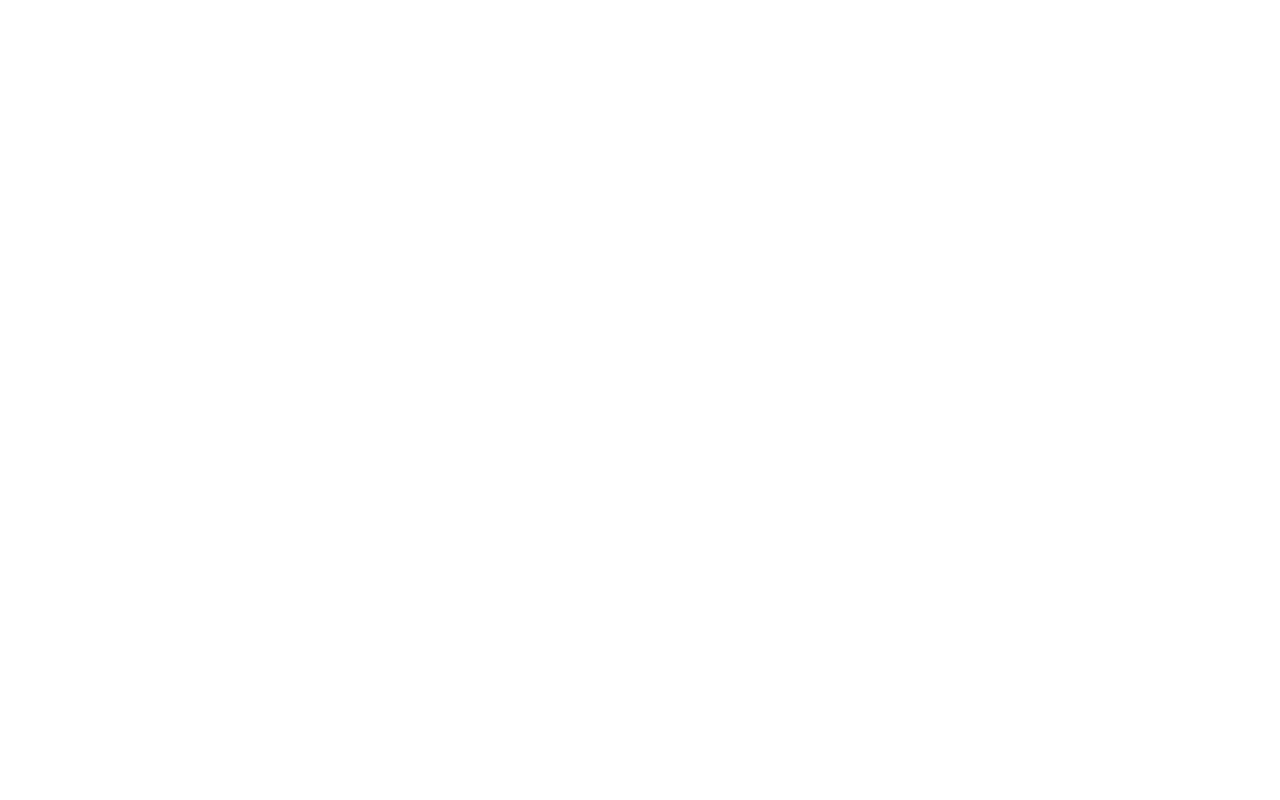
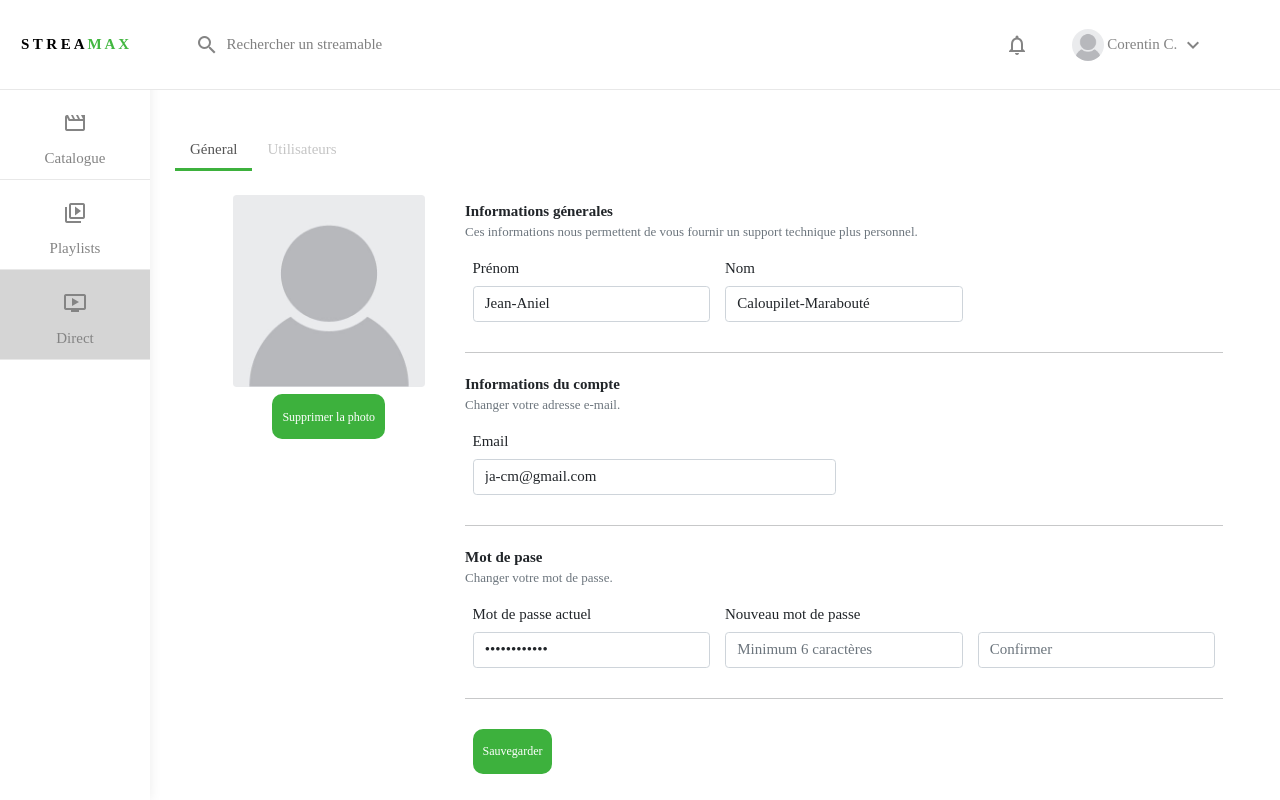
Before and after one commit to corentinmagique/Streamax, a plain HTML site: page pages/user.html in a window 1280 px wide. Drawn offline with Linux system fonts and the light colour scheme.

Commit message:
user setting

```diff
--- a/assets/css/main.sass
+++ b/assets/css/main.sass
@@ -414,7 +414,12 @@ main
         a, .title
             color: $main-color
 
-
+.settings
+    padding: 25px
+.guineguine-text
+    font-size: 13px
+::placeholder
+    color: gray
 .categoryPill
     line-height: 1;
     margin: 0px 7px 5px 0px;
@@ -446,3 +451,75 @@ main
 /* Handle on hover */
 ::-webkit-scrollbar-thumb:hover
     background: $unactive-textcolor;
+
+/* Dropdown */
+
+.dropdown
+  display: inline-block
+  position: relative
+.dd-button
+  display: inline-block
+  border-radius: 4px
+  padding: 10px 30px 10px 20px
+  background-color: #ffffff
+  cursor: pointer
+  white-space: nowrap
+.dd-input
+  display: none
+.dd-menu
+  position: absolute
+  top: 100%
+  border-radius: 4px
+  padding: 0
+  margin: 30px 0 0 0
+  box-shadow: 0 0 6px 0 rgba(0,0,0,0.1)
+  background-color: #ffffff
+  list-style-type: none
+.dd-input + .dd-menu
+  display: none
+.dd-input:checked + .dd-menu
+  display: block
+.dd-menu li
+  padding: 10px 20px
+  cursor: pointer
+  white-space: nowrap
+  a
+    font-size: 14px
+    display: flex
+    justify-content: space-between
+    align-items: center
+
+.dd-menu li:hover
+  background-color: #f6f6f6
+
+.dd-menu li.divider
+  padding: 0
+  border-bottom: 1px solid #cccccc
+
+
+.nav-tabs
+    border-bottom: none
+
+.nav-tabs .nav-link
+    color: #c5c5c5
+    outline: none
+    border-bottom: 3px solid
+    border-bottom-color: white
+    transition: none
+    border-top: none
+    border-left: none
+    border-right: none
+
+.tab-content
+    padding: 25px
+
+.nav-tabs .nav-link.active
+    color: #555555
+    border-bottom-color: $main-color
+.nav-tabs .nav-link:hover
+    color: #555555
+
+hr
+    border-color: rgba(0,0,0, 0.09);
+    margin-bottom: 1.5rem;
+    margin-top: 1.5rem;
--- /dev/null
+++ b/pages/programmation.html
@@ -0,0 +1,114 @@
+<!--
+    @author NIXIA
+    @email contact@nixia.fr
+    @create date 2022-04-15 20:23:06
+    @modify date 2022-04-15 20:23:06
+    @desc Streamax
+-->
+
+<!DOCTYPE html>
+<html>
+    <head>
+        <meta charset="utf-8">
+        <meta http-equiv="content-type" content="text/html; charset=UTF-8">
+        <title>Streamax - Nixia IT</title>
+        <meta http-equiv="X-UA-Compatible" content="IE=edge">
+        <meta name="description" content="Streamax">
+        <meta name="viewport" content="width=device-width, initial-scale=1">
+        <meta name="author" content="Nixia">
+
+        <!-- APP FAVICON -->
+        <link rel="shortcut icon" href="">
+
+        <!-- BOOTSTRAP CSS -->
+        <link href="../assets/css/lib/bootstrap.min.css" rel="stylesheet" type="text/css">
+        <link href="https://fonts.googleapis.com/css?family=Material+Icons|Material+Icons+Outlined" rel="stylesheet">
+
+        <!-- MAIN CSS -->
+        <link href="../assets/css/main.css" rel="stylesheet" type="text/css">
+    </head>
+
+    <body>
+
+        <header class="d-flex flex-row justify-content-between align-items-center">
+            <a class="mobileLogo ms-3" href="../index.html">
+                <span class="fw-bold text-black text-center">S T R E A <span class="fw-bolder" style="color:#42b740;">M A X</span></span>
+            </a>
+            <div class="searchbarWrapper flex-row align-items-center ms-lg-5 ms-md-3">
+                <span class="material-icons-outlined">search</span>
+                <input class="ms-lg-2 ms-md-1" type="text" placeholder="Rechercher un streamable" aria-label="search">
+            </div>
+
+            <div class="actionWrapper flex-row align-items-center me-lg-5 me-md-3">
+                <a class="notificationWrapper d-flex flex-row align-items-center me-lg-4 me-md-2">
+                    <span class="material-icons-outlined">notifications</span>
+                </a>
+
+                <label class="dropdown">
+
+                    <div class="dd-button">
+                        <div class="userWrapper d-flex flex-row align-items-center">
+                            <img class="userImg rounded-circle me-1" src="../assets/media/img/placeholder/temp_user.jpg" alt="user picture">
+                            <span class="userName me-1">Corentin C.</span>
+                            <span class="material-icons-outlined">expand_more</span>
+                        </div>
+                    </div>
+
+                    <input type="checkbox" class="dd-input" id="test">
+
+                    <ul class="dd-menu">
+                        <li><a href="./user.html"><span class="material-icons-outlined">tune</span><span class="mt-1 ms-2">Paramètres</span></a></li>
+                        <li class="divider"></li>
+                        <li><a href="#"><span class="material-icons-outlined">logout</span><span class="mt-1 ms-2">Déconnexion</span></a></li>
+                    </ul>
+
+                  </label>
+            </div>
+
+            <a class="menuBtn me-3" href="#">
+                <span class="material-icons-outlined">menu</span>
+            </a>
+        </header>
+
+        <div id="sidebar">
+            <nav class="w-100 d-flex flex-column align-items-center">
+                <a href="../index.html">
+                    <span class="fw-bold text-black text-center">S T R E A <span class="fw-bolder" style="color:#42b740;">M A X</span></span>
+                </a>
+                <ul>
+
+                    <li class="">
+                        <a href="../index.html">
+                            <span class="material-icons-outlined">movie</span>
+                            Catalogue
+                        </a>
+                    </li>
+
+                    <li>
+                        <a href="./playlists.html">
+                            <span class="material-icons-outlined">video_library</span>
+                            Playlists
+                        </a>
+                    </li>
+
+                    <li class="disabled">
+                        <a href="#" aria-disabled="true">
+                            <span class="material-icons-outlined">ondemand_video</span>
+                            Direct
+                        </a>
+                    </li>
+
+                </ul>
+            </nav>
+        </div>
+
+        <main>
+
+
+        </main>
+
+        <script src="../assets/js/lib/jquery-3.6.0.min.js"></script>
+        <script src="../assets/js/lib/bootstrap.bundle.min.js"></script>
+        <script src="../assets/js/main.js"></script>
+    </body>
+</html>
--- a/pages/user.html
+++ b/pages/user.html
@@ -0,0 +1,209 @@
+<!--
+    @author NIXIA
+    @email contact@nixia.fr
+    @create date 2022-04-15 20:23:06
+    @modify date 2022-04-15 20:23:06
+    @desc Streamax
+-->
+
+<!DOCTYPE html>
+<html>
+    <head>
+        <meta charset="utf-8">
+        <meta http-equiv="content-type" content="text/html; charset=UTF-8">
+        <title>Streamax - Nixia IT</title>
+        <meta http-equiv="X-UA-Compatible" content="IE=edge">
+        <meta name="description" content="Streamax">
+        <meta name="viewport" content="width=device-width, initial-scale=1">
+        <meta name="author" content="Nixia">
+
+        <!-- APP FAVICON -->
+        <link rel="shortcut icon" href="">
+
+        <!-- BOOTSTRAP CSS -->
+        <link href="../assets/css/lib/bootstrap.min.css" rel="stylesheet" type="text/css">
+        <link href="https://fonts.googleapis.com/css?family=Material+Icons|Material+Icons+Outlined" rel="stylesheet">
+
+        <!-- MAIN CSS -->
+        <link href="../assets/css/main.css" rel="stylesheet" type="text/css">
+    </head>
+
+    <body>
+
+        <header class="d-flex flex-row justify-content-between align-items-center">
+            <a class="mobileLogo ms-3" href="../index.html">
+                <span class="fw-bold text-black text-center">S T R E A <span class="fw-bolder" style="color:#42b740;">M A X</span></span>
+            </a>
+            <div class="searchbarWrapper flex-row align-items-center ms-lg-5 ms-md-3">
+                <span class="material-icons-outlined">search</span>
+                <input class="ms-lg-2 ms-md-1" type="text" placeholder="Rechercher un streamable" aria-label="search">
+            </div>
+
+            <div class="actionWrapper flex-row align-items-center me-lg-5 me-md-3">
+                <a class="notificationWrapper d-flex flex-row align-items-center me-lg-4 me-md-2">
+                    <span class="material-icons-outlined">notifications</span>
+                </a>
+
+                <label class="dropdown">
+
+                    <div class="dd-button">
+                        <div class="userWrapper d-flex flex-row align-items-center">
+                            <img class="userImg rounded-circle me-1" src="../assets/media/img/placeholder/temp_user.jpg" alt="user picture">
+                            <span class="userName me-1">Corentin C.</span>
+                            <span class="material-icons-outlined">expand_more</span>
+                        </div>
+                    </div>
+
+                    <input type="checkbox" class="dd-input" id="test">
+
+                    <ul class="dd-menu">
+                        <li><a href="./user.html"><span class="material-icons-outlined">tune</span><span class="mt-1 ms-2">Paramètres</span></a></li>
+                        <li class="divider"></li>
+                        <li><a href="#"><span class="material-icons-outlined">logout</span><span class="mt-1 ms-2">Déconnexion</span></a></li>
+                    </ul>
+
+                  </label>
+            </div>
+
+            <a class="menuBtn me-3" href="#">
+                <span class="material-icons-outlined">menu</span>
+            </a>
+        </header>
+
+        <div id="sidebar">
+            <nav class="w-100 d-flex flex-column align-items-center">
+                <a href="../index.html">
+                    <span class="fw-bold text-black text-center">S T R E A <span class="fw-bolder" style="color:#42b740;">M A X</span></span>
+                </a>
+                <ul>
+
+                    <li class="">
+                        <a href="../index.html">
+                            <span class="material-icons-outlined">movie</span>
+                            Catalogue
+                        </a>
+                    </li>
+
+                    <li>
+                        <a href="./playlists.html">
+                            <span class="material-icons-outlined">video_library</span>
+                            Playlists
+                        </a>
+                    </li>
+
+                    <li class="disabled">
+                        <a href="#" aria-disabled="true">
+                            <span class="material-icons-outlined">ondemand_video</span>
+                            Direct
+                        </a>
+                    </li>
+
+                </ul>
+            </nav>
+        </div>
+
+        <main class="settings">
+            <ul class="nav nav-tabs fs-small mt-3" id="myTab" role="tablist">
+
+                <li class="nav-item" role="presentation">
+                    <button class="nav-link active" id="general-tab-link" data-bs-toggle="tab" data-bs-target="#general-tab" type="button" role="tab" aria-controls="general" aria-selected="true">Géneral</button>
+                </li>
+
+                <li class="nav-item" role="presentation">
+                    <button class="nav-link" id="users-tab-link" data-bs-toggle="tab" data-bs-target="#users-tab" type="button" role="tab" aria-controls="users" aria-selected="false">Utilisateurs</button>
+                </li>
+
+            </ul>
+
+            <div class="tab-content" id="settingsTab">
+
+                <div class="tab-pane fade show active" id="general-tab" role="tabpanel" aria-labelledby="general-tab">
+                    <div class="row">
+                        <div class="col-lg-3 col-md-12 text-center">
+                            <img src="../assets/media/img/placeholder/temp_user.jpg" height="192px" class="rounded">
+                            <button class="tamerBtn m-2">Supprimer la photo</button>
+                        </div>
+
+                        <div class="col-lg-9 col-md-12 mt-lg-0 mt-md-4 mt-sm-4 mt-4">
+                            <div class="m-2">
+                                <h6 class="fw-bold">Informations génerales</h6>
+                                <span class="text-muted guineguine-text">Ces informations nous permettent de vous fournir un support technique plus personnel.</span>
+                                <div class="row">
+                                    <div class="col-sm-4 col-12">
+                                        <div class="form-group m-2">
+                                          <label for="first-name" class="col-form-label">Prénom</label>
+                                            <input type="text" class="form-control" id="first-name" value="Jean-Aniel">
+                                        </div>
+                                    </div>
+
+                                    <div class="col-sm-4 col-12">
+                                        <div class="form-group m-2">
+                                          <label for="first-name" class="col-form-label">Nom</label>
+                                            <input type="text" class="form-control" id="first-name" value="Caloupilet-Marabouté">
+                                        </div>
+                                   </div>
+
+                                </div>
+
+                                <hr>
+
+                                <h6 class="fw-bold mt-3">Informations du compte</h6>
+                                <span class="text-muted guineguine-text">Changer votre adresse e-mail.</span>
+                                <div class="row">
+                                    <div class="col-sm-6 col-12">
+                                        <div class="form-group m-2">
+                                          <label for="first-name" class="col-form-label">Email</label>
+                                            <input type="text" class="form-control" id="mail" value="ja-cm@gmail.com">
+                                        </div>
+                                    </div>
+                                </div>
+
+                                <hr>
+
+                                <h6 class="fw-bold mt-3">Mot de pase</h6>
+                                <span class="text-muted guineguine-text">Changer votre mot de passe.</span>
+                                <div class="row">
+                                    <div class="col-sm-4 col-12">
+                                        <div class="form-group m-2">
+                                          <label for="password" class="col-form-label">Mot de passe actuel</label>
+                                            <input type="password" class="form-control" id="current-password" value="············">
+                                        </div>
+                                    </div>
+                                    <div class="col-sm-4 col-12">
+                                        <div class="form-group m-2">
+                                          <label for="password" class="col-form-label">Nouveau mot de passe</label>
+                                            <input type="password" class="form-control" id="new-password" placeholder="Minimum 6 caractères">
+                                        </div>
+                                    </div>
+                                    <div class="col-sm-4 col-12">
+                                        <div class="form-group m-2">
+                                            <label for="password" class="col-form-label">&nbsp;</label>
+                                            <input type="password" class="form-control" id="new-password" placeholder="Confirmer">
+                                        </div>
+                                    </div>
+                                </div>
+
+                                <hr>
+
+                                <button class="tamerBtn m-2">Sauvegarder</button>
+
+
+
+                            </div>
+                        </div>
+
+                    </div>
+                </div>
+
+                <div class="tab-pane fade show" id="users-tab" role="tabpanel" aria-labelledby="users-tab">
+
+                </div>
+            </div>
+
+        </main>
+
+        <script src="../assets/js/lib/jquery-3.6.0.min.js"></script>
+        <script src="../assets/js/lib/bootstrap.bundle.min.js"></script>
+        <script src="../assets/js/main.js"></script>
+    </body>
+</html>
```
Also changed, not shown: index.html (+26 -5 lines), pages/playlists.html (+19 -5 lines), pages/streamable.html (+19 -5 lines), assets/css/main.css, 1 other file.
